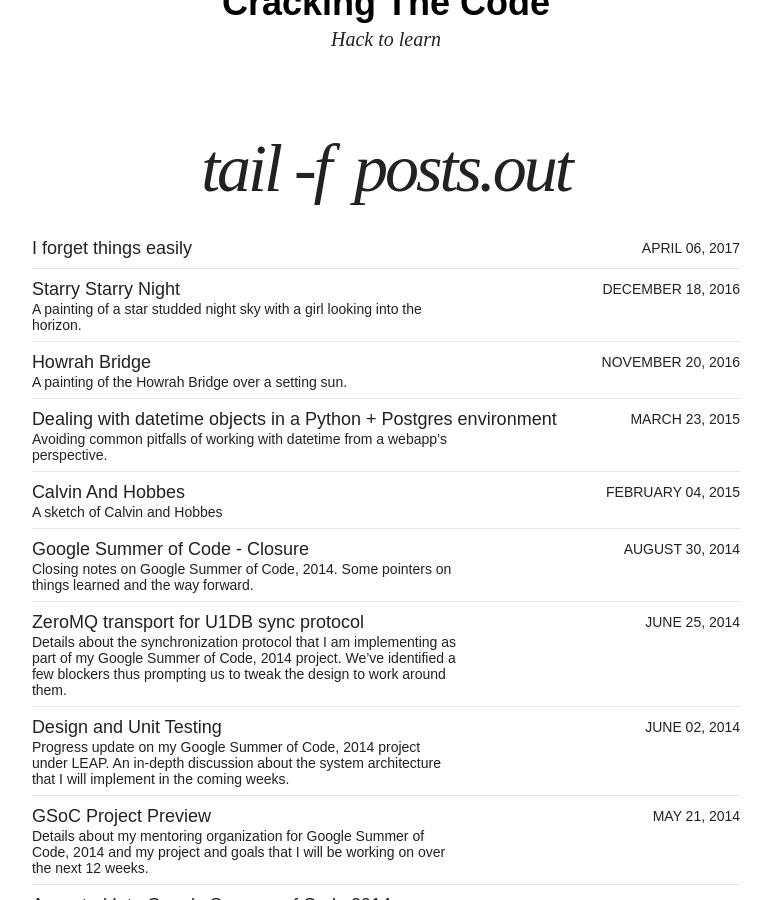
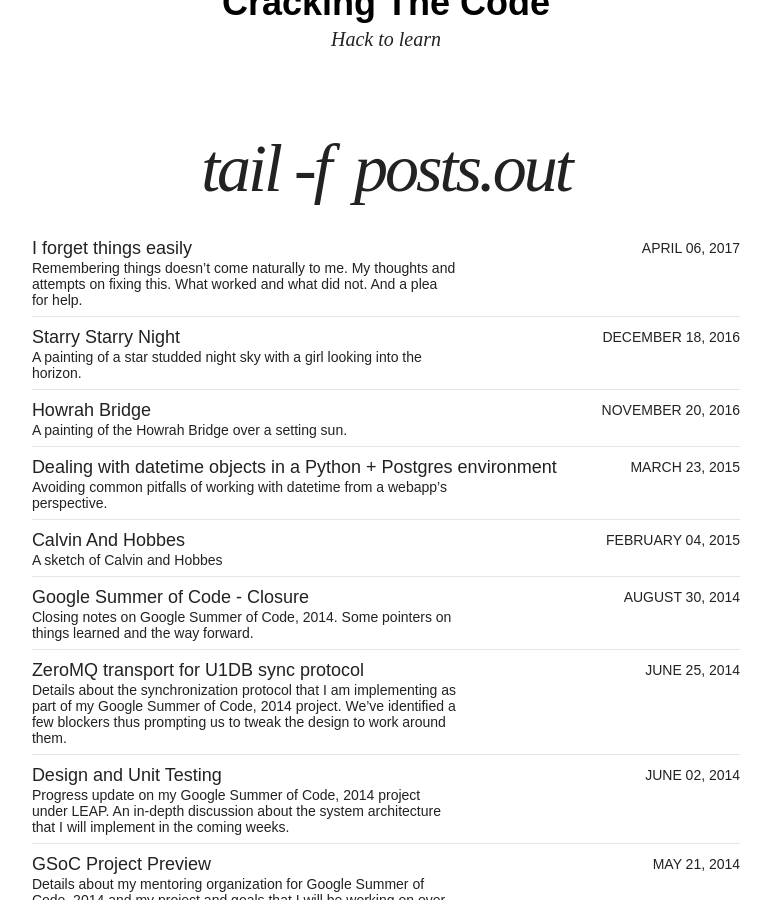
Before and after one commit to indradhanush/indradhanush.github.io, a Jekyll site: the page built from index.html, in a window 1280 px wide and 900 px high, scrolled down 344 px. Shown: the whole window, without its empty margins (254-1025 px from the left). Built offline with Jekyll 4.4.1, drawn with Linux system fonts in a browser that asks for light colours; nearby versions of some CDN libraries.

Commit message:
Forgot to add an excerpt.

```diff
--- a/_posts/blog/2017-04-06-i-forget-things-easily.md
+++ b/_posts/blog/2017-04-06-i-forget-things-easily.md
@@ -3,7 +3,9 @@ layout: post
 title: I forget things easily
 categories: blog
 tags: ['introspection', 'trello', 'productivity']
-excerpt: ''
+excerpt: "Remembering things doesn't come naturally to me. My thoughts
+and attempts on fixing this. What worked and what did not. And a plea
+for help."
 
 date: April 6, 2017
 
```
